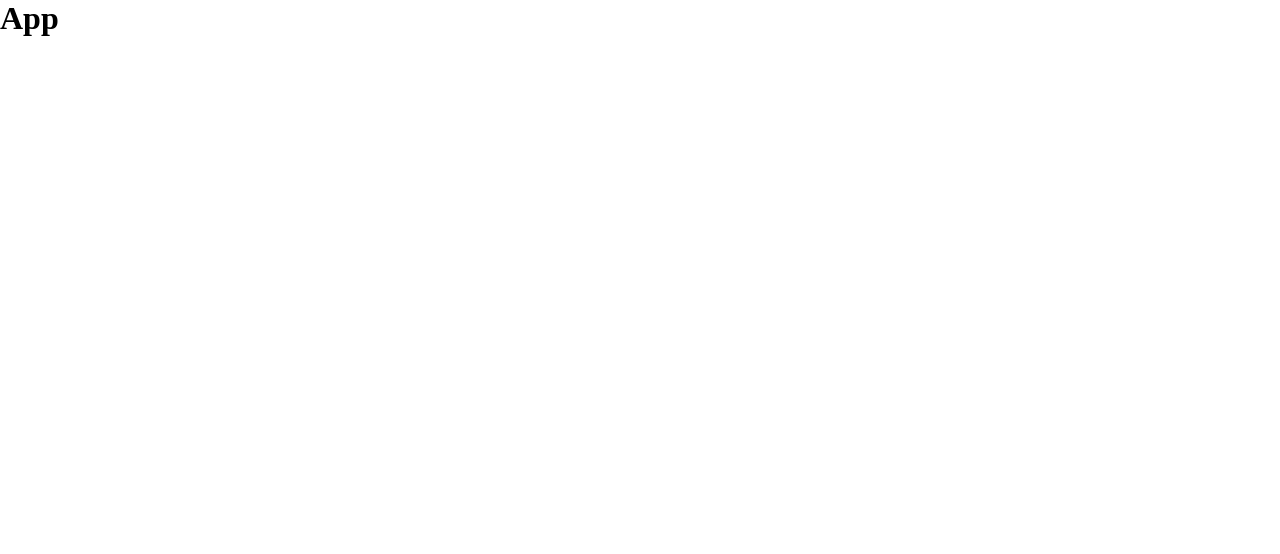
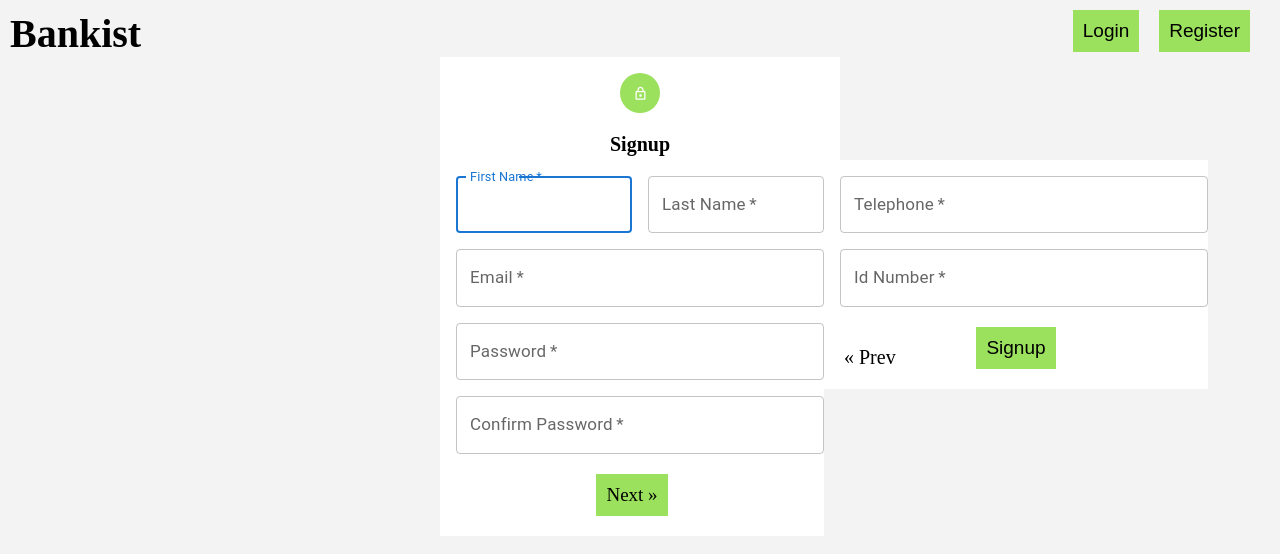
Before and after one commit to davidkiama/Bankist, a React (Create React App) app in the folder client/: page / in a window 1280 px wide. Shown: the top 554 px of the page. Built offline with nearby package versions, Linux system fonts and the light colour scheme.

Commit message:
Initial slider in the registration page

```diff
--- a/client/package.json
+++ b/client/package.json
@@ -3,6 +3,11 @@
   "version": "0.1.0",
   "private": true,
   "dependencies": {
+    "@emotion/react": "^11.9.0",
+    "@emotion/styled": "^11.8.1",
+    "@mui/icons-material": "^5.6.2",
+    "@mui/lab": "^5.0.0-alpha.80",
+    "@mui/material": "^5.6.4",
     "@testing-library/jest-dom": "^5.16.4",
     "@testing-library/react": "^13.2.0",
     "@testing-library/user-event": "^13.5.0",
--- a/client/src/App.js
+++ b/client/src/App.js
@@ -1,7 +1,17 @@
 import React from "react";
 
+// custom components
+import Header from "./components/Header/Header";
+
+import Signup from "./components/Auth/Signup";
+
 function App() {
-  return <h1>App</h1>;
+  return (
+    <>
+      <Header />
+      <Signup />
+    </>
+  );
 }
 
 export default App;
--- /dev/null
+++ b/client/src/components/Auth/Auth.css
@@ -0,0 +1,74 @@
+.box {
+  width: 40rem;
+  margin: auto;
+  padding: 1.6rem;
+  background-color: var(--color-white);
+}
+
+.box--1 {
+  width: 100%;
+}
+.box__avatar {
+  margin: auto;
+  background-color: var(--color-green-1) !important;
+}
+
+.box__heading {
+  font-size: 2rem;
+  margin: 2rem;
+  text-align: center;
+  font-weight: 700;
+}
+
+.form {
+  display: flex;
+  position: relative;
+
+  background-color: var(--color-white);
+}
+
+.form--page {
+  position: absolute;
+  top: 0;
+  left: 0;
+
+  background-color: var(--color-white);
+
+  transition: all 0.3s ease-in-out;
+}
+
+.page1 {
+  transform: translateX(-100%);
+}
+
+.page2 {
+  transform: translateX(100%);
+}
+
+.active-form {
+  transform: translateX(0);
+}
+
+.box label,
+.box input {
+  font-size: 1.7rem;
+}
+
+.form__btn {
+  margin: 2rem auto;
+}
+
+.switch--prev {
+  cursor: pointer;
+  position: absolute;
+  bottom: 1rem;
+  left: 1rem;
+  font-size: 2rem;
+  padding: 1rem;
+
+  transition: all 0.2s;
+}
+
+.switch--prev:hover {
+  background-color: var(--color-grey);
+}
--- /dev/null
+++ b/client/src/components/Auth/Input.js
@@ -0,0 +1,21 @@
+import React from "react";
+import { TextField, Grid } from "@mui/material/";
+
+function Input({ name, handleChange, label, autoFocus, type, half, handleShowPassword }) {
+  return (
+    <Grid item xs={12} sm={half ? 6 : 12}>
+      <TextField
+        name={name}
+        onChange={handleChange}
+        variant="outlined"
+        required
+        fullWidth
+        label={label}
+        autoFocus={autoFocus}
+        type={type}
+      />
+    </Grid>
+  );
+}
+
+export default Input;
--- /dev/null
+++ b/client/src/components/Auth/Signup.js
@@ -0,0 +1,54 @@
+import React, { useState } from "react";
+import { Grid, Avatar } from "@mui/material/";
+import LockOutlinedIcon from "@mui/icons-material/LockOutlined";
+
+import Input from "./Input";
+import "./Auth.css";
+
+function Signup() {
+  let [page1, setPage1] = useState(true);
+
+  const switchPage = () => {
+    setPage1((page1) => !page1);
+  };
+
+  const handleChange = () => {};
+  return (
+    <div className="box">
+      <Avatar className="box__avatar">
+        <LockOutlinedIcon />
+      </Avatar>
+      <h4 className="heading-4 box__heading">Signup</h4>
+
+      <form className="form auth__form">
+        <Grid container spacing={2} className={`form--page  page1 ${page1 && "active-form "}`}>
+          <Input name="firstName" label="First Name" half autoFocus handleChange={handleChange} />
+          <Input name="lastName" label="Last Name" half handleChange={handleChange} />
+          <Input name="email" label="Email" handleChange={handleChange} />
+          <Input name="password" label="Password" handleChange={handleChange} />
+          <Input name="confirmPassword" label="Confirm Password" handleChange={handleChange} />
+
+          <span className="btn form__btn witch switch--next" onClick={switchPage}>
+            Next &raquo;
+          </span>
+        </Grid>
+
+        <Grid container spacing={2} className={`form--page page2 ${!page1 && "active-form "}`}>
+          <Input name="telphone" label="Telephone" handleChange={handleChange} />
+          <Input name="IdNumber" label="Id Number" handleChange={handleChange} />
+
+          <button type="submit" className="btn form__btn">
+            Signup
+          </button>
+
+          <span className=" switch switch--prev" onClick={switchPage}>
+            {" "}
+            &laquo; Prev
+          </span>
+        </Grid>
+      </form>
+    </div>
+  );
+}
+
+export default Signup;
--- /dev/null
+++ b/client/src/components/Header/Header.css
@@ -0,0 +1,8 @@
+.header {
+  display: flex;
+  justify-content: space-between;
+}
+
+.header__btn {
+  margin-right: 2rem;
+}
--- /dev/null
+++ b/client/src/components/Header/Header.js
@@ -0,0 +1,19 @@
+import React from "react";
+import "./Header.css";
+
+function Header() {
+  return (
+    <header className="header">
+      <div className="logo">
+        <h1 className="logo__name heading-1">Bankist</h1>
+      </div>
+
+      <div className="header__btns">
+        <button className="btn header__btn">Login</button>
+        <button className="btn header__btn">Register</button>
+      </div>
+    </header>
+  );
+}
+
+export default Header;
--- a/client/src/index.css
+++ b/client/src/index.css
@@ -14,3 +14,36 @@
 body {
   font-size: 1.6rem;
 }
+
+:root {
+  --color-grey: #f3f3f3;
+  --color-white: #fff;
+  --color-green-1: #9be15d;
+  --color-green-2: #39b385;
+}
+
+#root {
+  background-color: var(--color-grey);
+  min-height: 100vh;
+  padding: 1rem;
+}
+
+/* Components */
+
+.heading-1 {
+  font-size: 4rem;
+}
+
+.btn {
+  padding: 1rem;
+  cursor: pointer;
+  border: none;
+  font-size: 1.9rem;
+  background-color: var(--color-green-1);
+
+  transition: all 0.3s ease-in-out;
+}
+
+.btn:hover {
+  background-color: var(--color-green-2);
+}
```
Also changed, not shown: client/src/components/Auth/Signin.js (added, +15 -0 lines), 1 other file (tests, documents, lock files or other folders).
